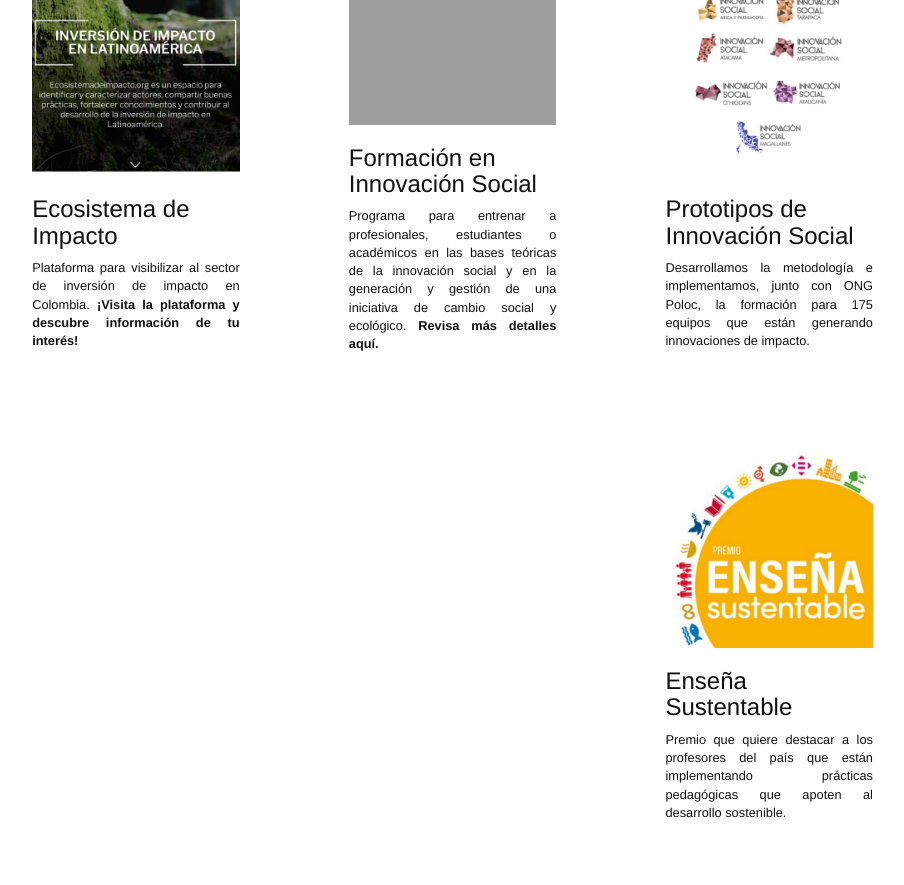
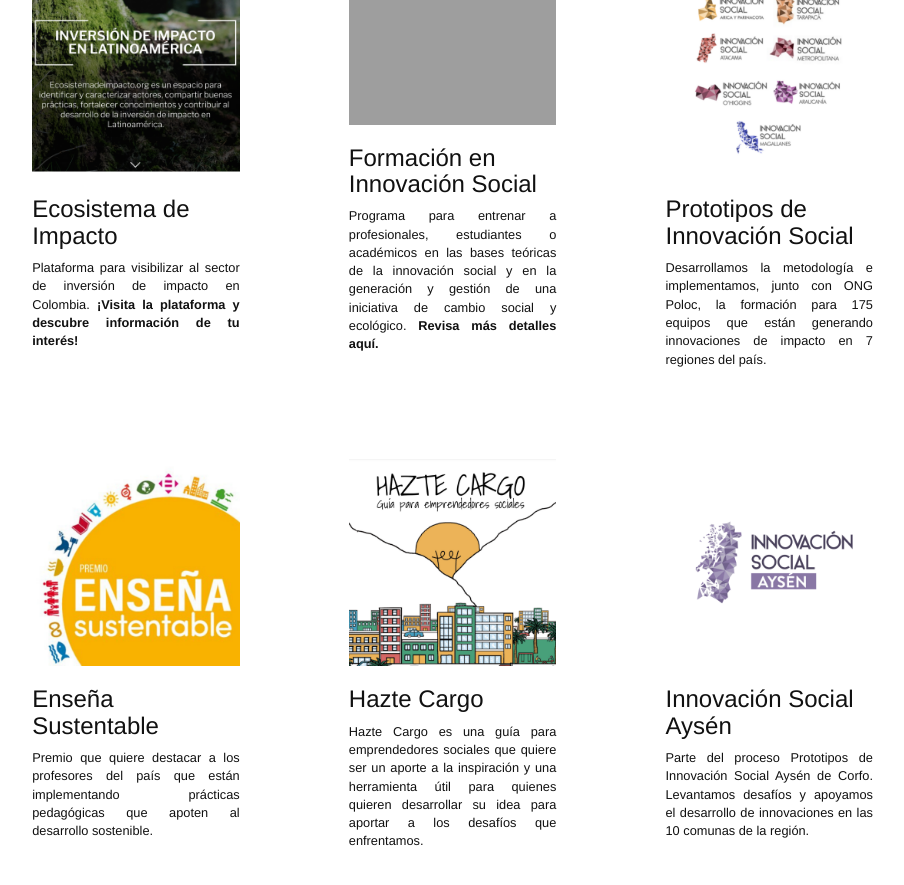
Before and after one commit to 2811Chile/2811Chile.github.io, a Jekyll site: the page built from trabajos.md, in a window 1280 px wide and 900 px high, scrolled down 1438 px. Shown: the top 885 px of the window, without its empty margins (227-1131 px from the left). Built offline with Jekyll 4.4.1, drawn with Linux system fonts in a browser that asks for light colours; nearby versions of some CDN libraries; some web fonts are replaced.

Commit message:
Updated 06 Prototipos De Innovacion Social 2018

```diff
--- a/_proyectos/06-prototipos-de-innovacion-social-2018.markdown
+++ b/_proyectos/06-prototipos-de-innovacion-social-2018.markdown
@@ -6,4 +6,4 @@
 imagen: "/uploads/Pagina%202811%20(3).png"
 ---
 
-Desarrollamos la metodología e implementamos, junto con ONG Poloc, la formación para 175 equipos que están generando innovaciones de impacto.
+Desarrollamos la metodología e implementamos, junto con ONG Poloc, la formación para 175 equipos que están generando innovaciones de impacto en 7 regiones del país.
```
